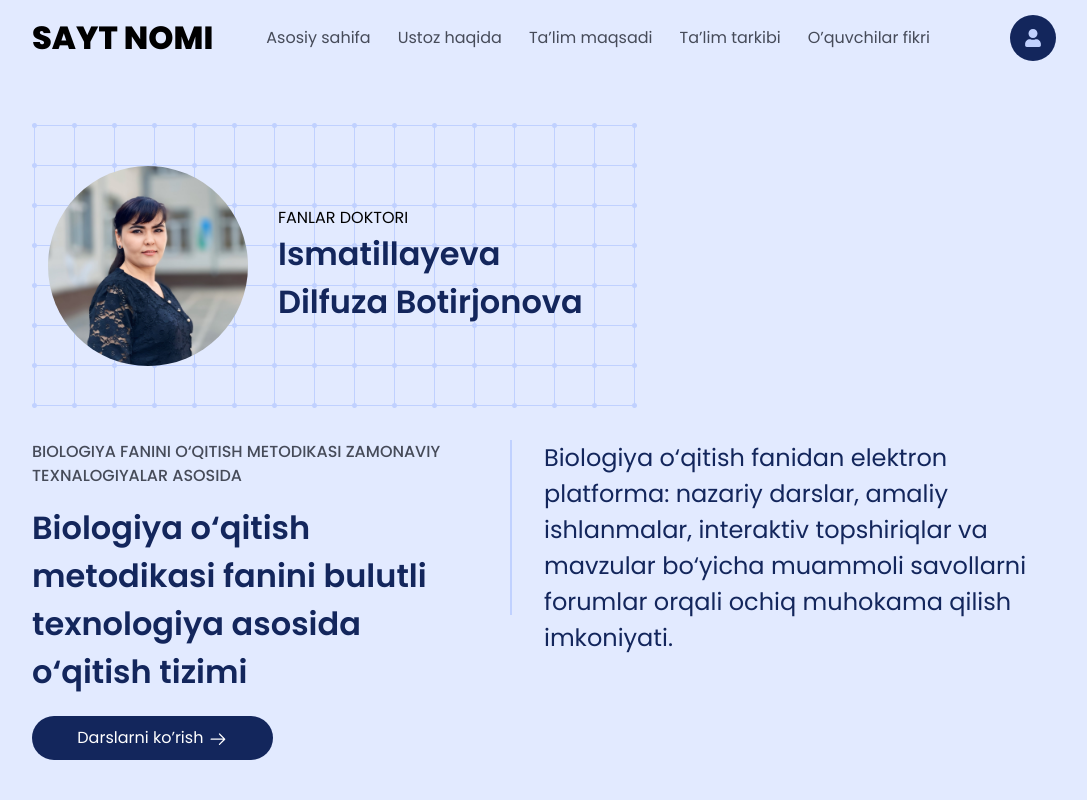
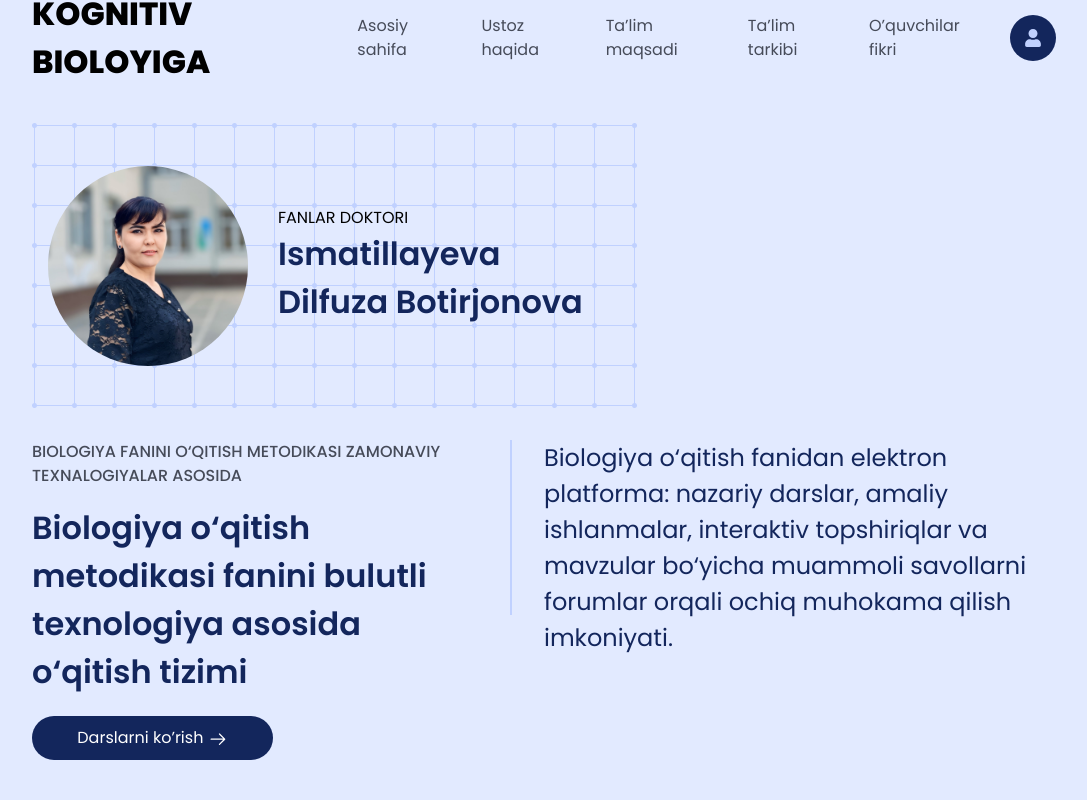
Before and after one commit to Bahodir4469/BuYangiFront, a React (Vite) app: page / in a window 1280 px wide. Shown: the top 800 px of the page, without its empty margins (96-1183 px from the left). Built offline with nearby package versions, Linux system fonts and the light colour scheme; no server answers; a web font is replaced by a local one.

Commit message:
change site name

```diff
--- a/src/pages/Home/footer.jsx
+++ b/src/pages/Home/footer.jsx
@@ -68,10 +68,10 @@ export default function Footer() {
             to={"/"}
             className="text-lg font-extrabold lg:text-[32px] md:text-2xl uppercase"
           >
-            Sayt Nomi
+            KOGNITIV BIOLOYIGA
           </Link>
           <p className="text-[15px] lg:text-[20px]">
-            © 2025 Sayt nomi. Barcha huquqlar himoyalangan
+            © 2025 KOGNITIV BIOLOYIGA. Barcha huquqlar himoyalangan
           </p>
         </div>
       </div>
--- a/src/pages/Home/header.jsx
+++ b/src/pages/Home/header.jsx
@@ -28,7 +28,7 @@ export default function Header() {
               to={"/"}
               className="text-[16px] font-extrabold lg:text-[32px] md:text-[24px] uppercase"
             >
-              Sayt Nomi
+              KOGNITIV BIOLOYIGA
             </Link>
           </div>
           {/* menu list */}
```
